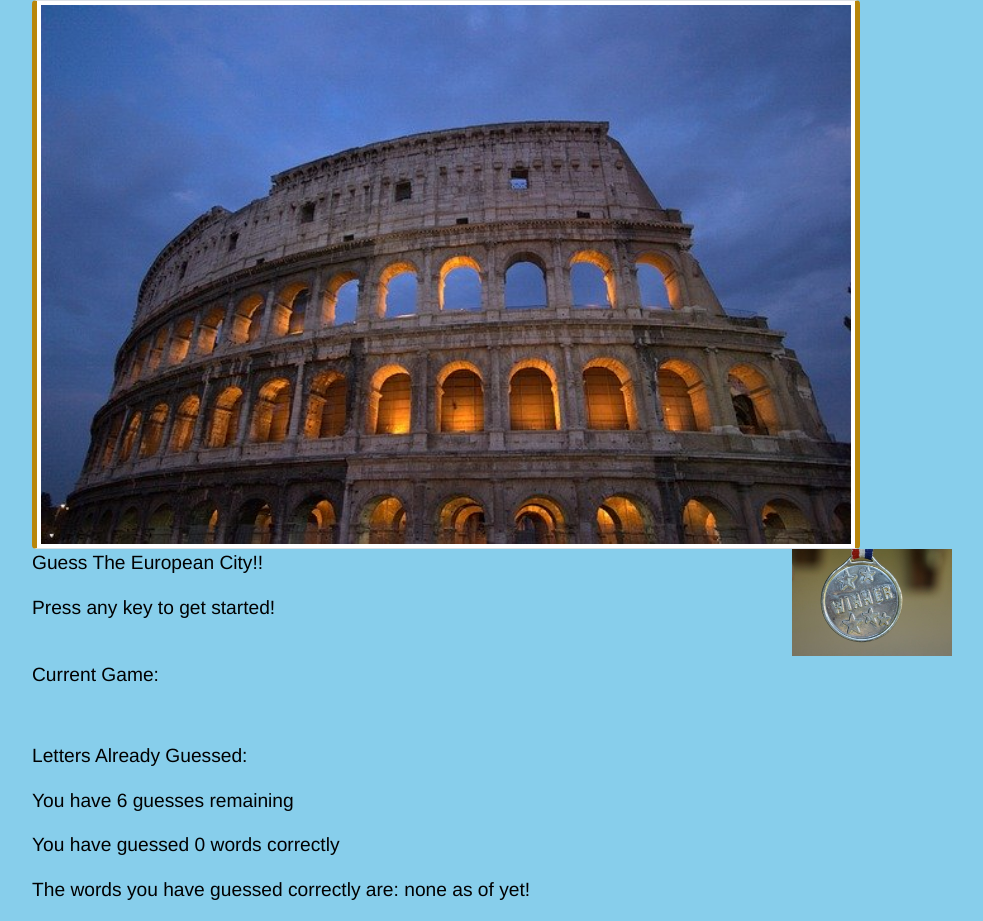
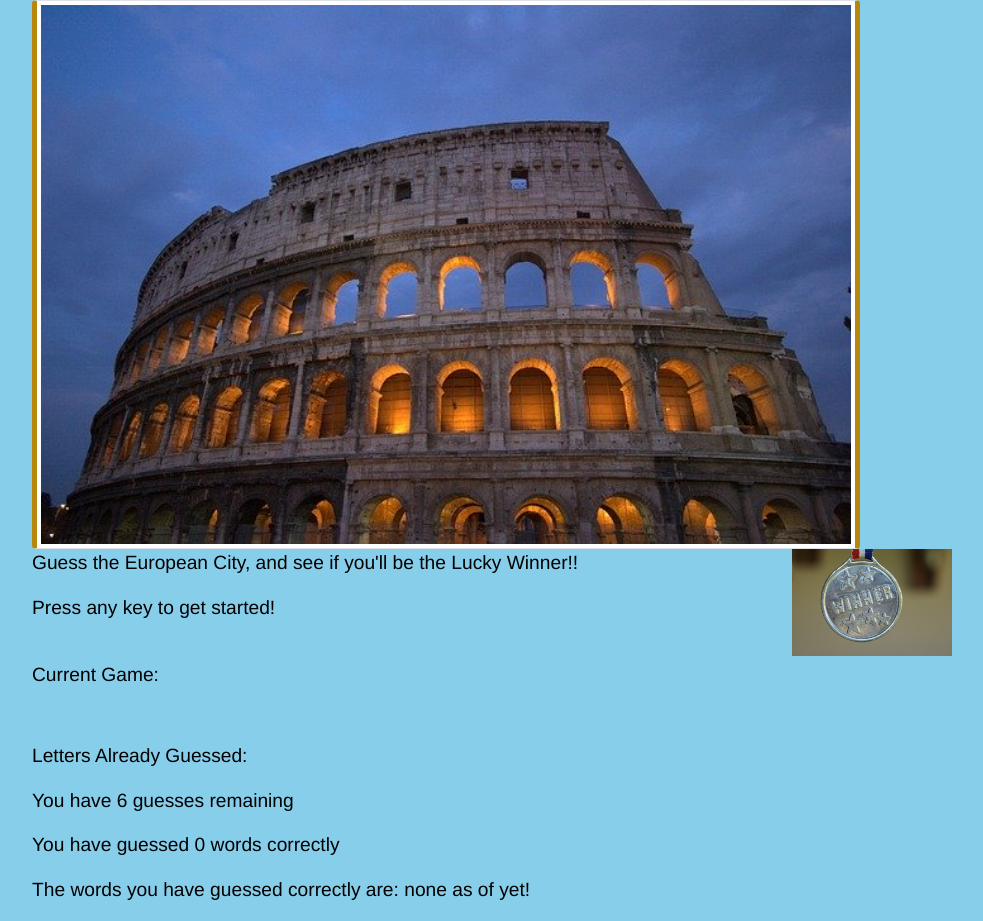
Before and after one commit to Toni-Ty/firstName-lastName-prework, a plain HTML site: page Module-2_Assessment/index.html in a window 1280 px wide. Shown: the whole page, without its empty margins (53-1036 px from the left). Drawn offline with nearby package versions, Linux system fonts and the light colour scheme.

Commit message:
modify text description

```diff
--- a/Module-2_Assessment/index.html
+++ b/Module-2_Assessment/index.html
@@ -22,6 +22,7 @@
   </head>
 
   <body>
+    <!-- main image container -->
     <div class="container">
       <div class="row">
         <div class="col-md-10">
@@ -33,9 +34,10 @@
         </div>
       </div>
 
-      <div class="row">
+      <!-- game content -->
+     <div class="row">
         <div class="col-md-8">
-          <p>Guess The European City!!</p>
+          <p>Guess the European City, and see if you'll be the Lucky Winner!!</p>
           <p>Press any key to get started!</p>
           <br />
           <h1>Current Game: <span id="currentState"></span></h1>
```
